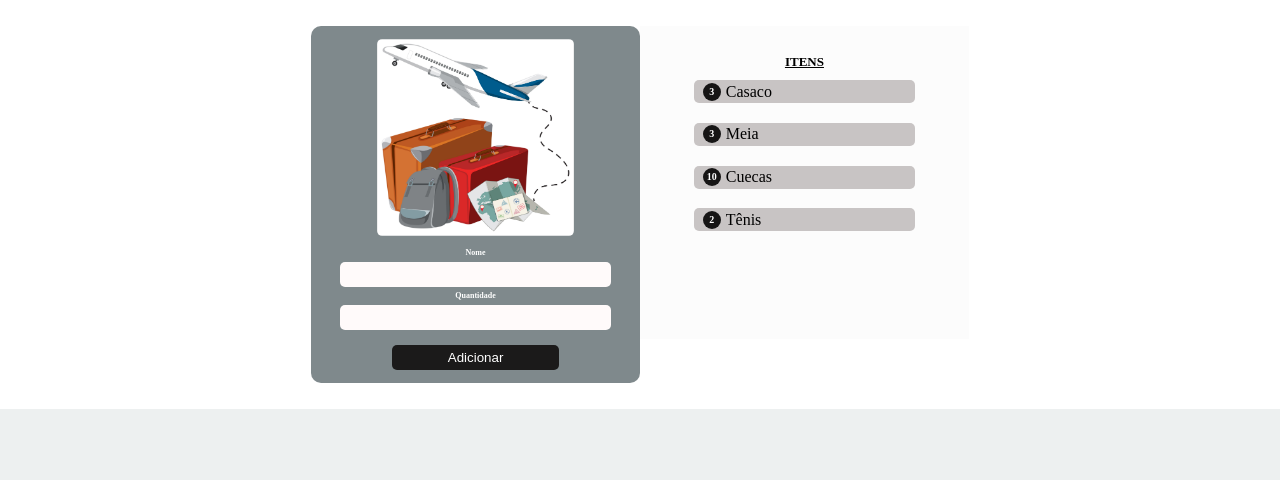
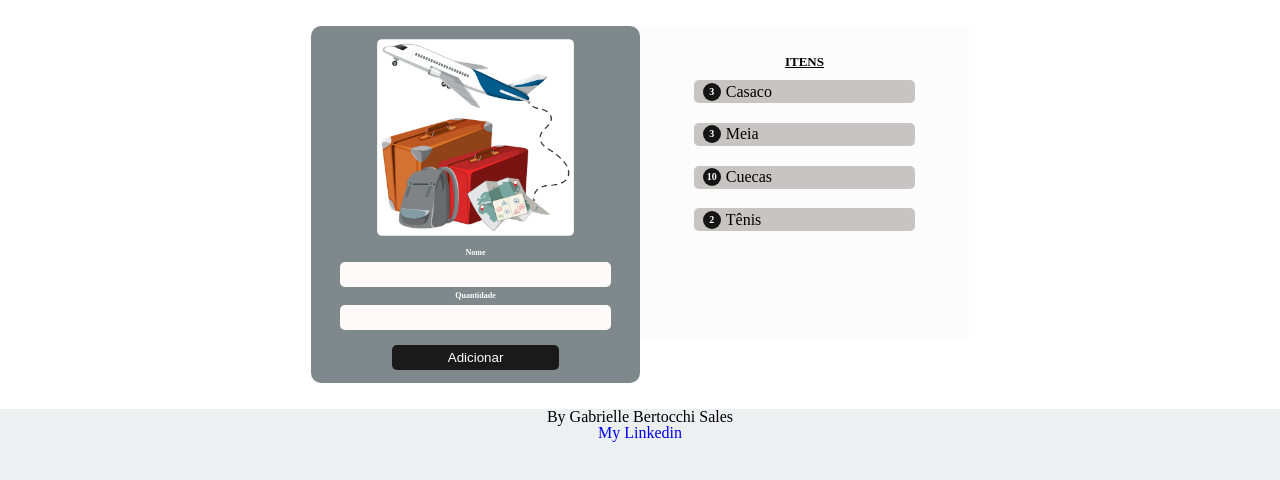
Before and after one commit to gabrielle-bertocchi/lista-viagem, a plain HTML site: page index.html in a window 1280 px wide. Drawn offline with Linux system fonts and the light colour scheme.

Commit message:
edit css

```diff
--- a/css/style.css
+++ b/css/style.css
@@ -117,5 +117,11 @@ body {
     font-size: 10px;
     line-height: 18px;
     color: #FFFFFF;
+}
 
+footer {
+    text-align: center;
 }
+footer a{
+    text-decoration: none;
+}
--- a/index.html
+++ b/index.html
@@ -34,5 +34,9 @@
             <li class="item"><strong>2</strong>Tênis</li>
         </ul>
     </main>
+    <footer>
+        <h3>By Gabrielle Bertocchi Sales</h3>
+        <a href="https://www.linkedin.com/in/gabriellebertocchi/">My Linkedin</a>
+    </footer>
 </body>
 </html>
```
